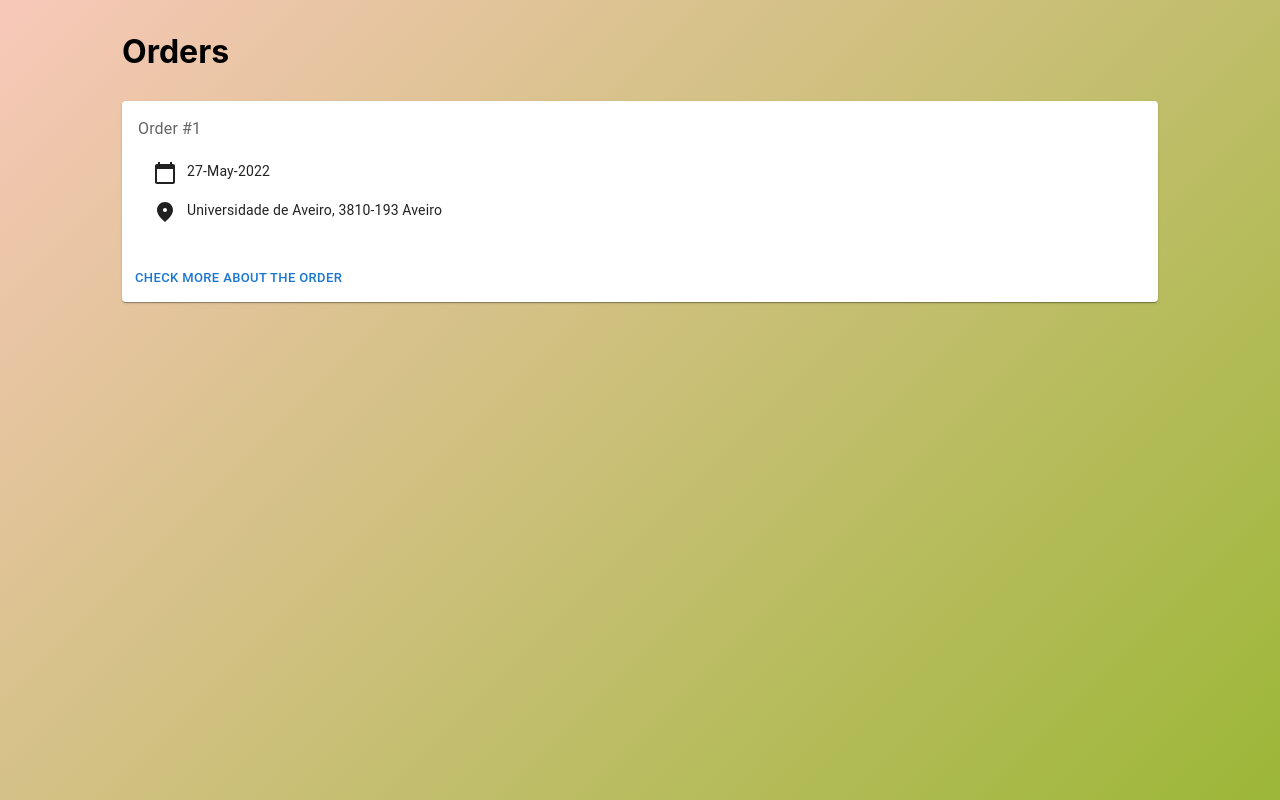
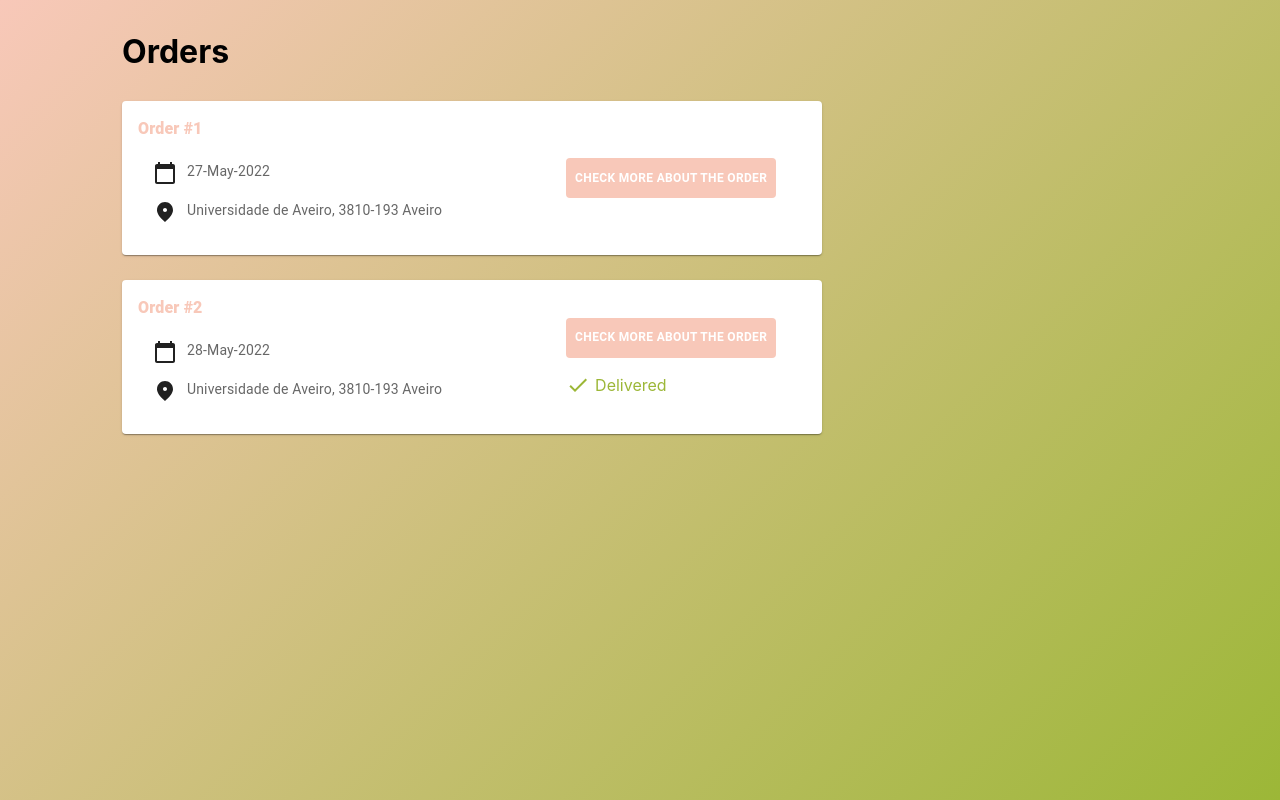
Before and after one commit to Pedro-Lopes-Frisson/tqs-delivery-p1g2, a React (Create React App) app in the folder projFrostini/frontend/frostini-pwa-app/: page /orders in a window 1280 px wide. Built offline with nearby package versions, Linux system fonts and the light colour scheme.

Commit message:
TQS-38 added cards to history page

```diff
--- a/projFrostini/frontend/frostini-pwa-app/src/pages/OrdersHistoryPage.css
+++ b/projFrostini/frontend/frostini-pwa-app/src/pages/OrdersHistoryPage.css
@@ -2,14 +2,48 @@
   margin-bottom: 30px;
 }
 
-.orders-history-page .orders .order .order-date {
+.orders-history-page .orders {
+  display: flex;
+  flex-direction: column;
+  gap: 25px;
+}
+
+.orders-history-page .orders .order .order-card {
+  display: flex;
+  align-items: center;
+  gap: 100px;
+  width: 700px;
+}
+.orders-history-page .orders .order .order-card .order-info .order-date {
   display: flex;
   gap: 10px;
   margin: 20px 0px 15px 15px;
 }
 
-.orders-history-page .orders .order .order-address {
+.orders-history-page .orders .order .order-card .order-info .order-address {
   display: flex;
   gap: 10px;
   margin: 0px 0px 15px 15px;
 }
+
+.orders-history-page .orders .order .order-card .order-details {
+  display: flex;
+  flex-direction: column;
+  gap: 15px;
+}
+
+.orders-history-page .orders .order .order-card .order-details .deliver-check {
+  display: flex;
+  align-items: center;
+  gap: 5px;
+}
+
+.orders-history-page
+  .orders
+  .order
+  .order-card
+  .order-details
+  .deliver-check
+  p {
+  color: #9cb737;
+}
--- a/projFrostini/frontend/frostini-pwa-app/src/pages/OrdersHistoryPage.js
+++ b/projFrostini/frontend/frostini-pwa-app/src/pages/OrdersHistoryPage.js
@@ -9,6 +9,22 @@ import CalendarTodayIcon from "@mui/icons-material/CalendarToday";
 import FmdGoodIcon from "@mui/icons-material/FmdGood";
 import { useNavigate } from "react-router-dom";
 import "./OrdersHistoryPage.css";
+import CheckIcon from "@mui/icons-material/Check";
+
+const json = [
+  {
+    id: 1,
+    date: "27-May-2022",
+    address: "Universidade de Aveiro, 3810-193 Aveiro",
+    delivered: false,
+  },
+  {
+    id: 2,
+    date: "28-May-2022",
+    address: "Universidade de Aveiro, 3810-193 Aveiro",
+    delivered: true,
+  },
+];
 
 function OrdersHistoryPage() {
   const navigate = useNavigate();
@@ -16,37 +32,59 @@ function OrdersHistoryPage() {
     <div className="orders-history-page">
       <h1>Orders</h1>
       <div className="orders">
+        {json.map((order, key) => (
           <div className="order">
-          <Card sx={{ minWidth: 275 }}>
+            <Card sx={{ minWidth: 275 }} className="order-card">
               <CardContent>
-              <Typography sx={{ mb: 1.5 }} color="text.secondary">
-                Order #1
+                <Typography sx={{ mb: 1.5 }} color="#f8c8b9" fontWeight="900">
+                  Order #{order.id}
                 </Typography>
-              <div>
+                <div className="order-info">
                   <div className="order-date">
                     <CalendarTodayIcon />
-                  <Typography variant="body2">27-May-2022</Typography>
+                    <Typography variant="body2" color="text.secondary">
+                      {order.date}
+                    </Typography>
                   </div>
                   <div className="order-address">
                     <FmdGoodIcon />
-                  <Typography variant="body2">
-                    Universidade de Aveiro, 3810-193 Aveiro
+                    <Typography variant="body2" color="text.secondary">
+                      {order.address}
                     </Typography>
                   </div>
                 </div>
               </CardContent>
               <CardActions>
+                <div className="order-details">
                   <Button
+                    style={{
+                      backgroundColor: "#f8c8b9",
+                      color: "#ffffff",
+                      fontWeight: "600",
+                      fontSize: "12px",
+                      border: "0",
+                      height: "40px",
+                    }}
+                    variant="outlined"
                     size="small"
+                    className="order-card-btn"
                     onClick={() => {
                       navigate("/purchase");
                     }}
                   >
                     Check More About The Order
                   </Button>
+                  {order.delivered && (
+                    <div className="deliver-check">
+                      <CheckIcon sx={{ color: "#9cb737" }} />
+                      <p>Delivered</p>
+                    </div>
+                  )}
+                </div>
               </CardActions>
             </Card>
           </div>
+        ))}
       </div>
     </div>
   );
--- a/projFrostini/frontend/frostini-pwa-app/src/pages/PurchasePage.css
+++ b/projFrostini/frontend/frostini-pwa-app/src/pages/PurchasePage.css
@@ -27,6 +27,8 @@
   height: 45px;
   border-radius: 10px;
   background-color: #f8c8b9;
+  color: white;
+  font-weight: 900;
 }
 
 .purchase-page .address-details {
@@ -66,4 +68,10 @@
   margin-top: 30px;
   background-color: #9cb737;
   border-radius: 15px;
+  height: 50px;
 }
+
+.header-cell.MuiTableCell-root {
+  color: white;
+  font-weight: 900;
+}
--- a/projFrostini/frontend/frostini-pwa-app/src/pages/PurchasePage.js
+++ b/projFrostini/frontend/frostini-pwa-app/src/pages/PurchasePage.js
@@ -46,10 +46,16 @@ function PurchasePage() {
         <Table sx={{ minWidth: 650 }} size="small" aria-label="a dense table">
           <TableHead className="order-table-header">
             <TableRow>
-              <TableCell>Icecream</TableCell>
-              <TableCell align="right">Quantity</TableCell>
-              <TableCell align="right">Price</TableCell>
-              <TableCell align="right">Tags</TableCell>
+              <TableCell className="header-cell">Icecream</TableCell>
+              <TableCell className="header-cell" align="right">
+                Quantity
+              </TableCell>
+              <TableCell className="header-cell" align="right">
+                Price
+              </TableCell>
+              <TableCell className="header-cell" align="right">
+                Tags
+              </TableCell>
             </TableRow>
           </TableHead>
           <TableBody>
```
Lines whose indentation alone changed are shown as unchanged.
